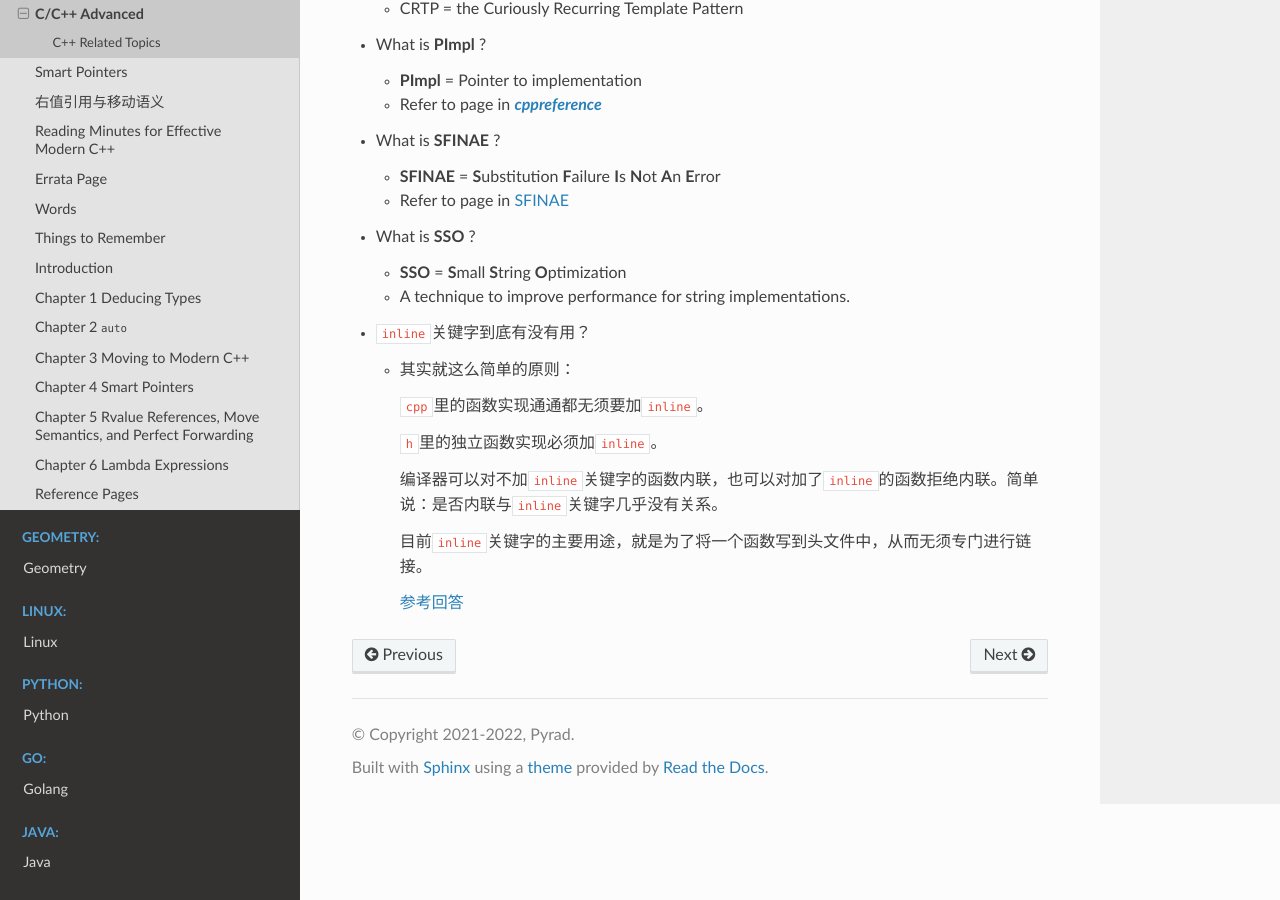
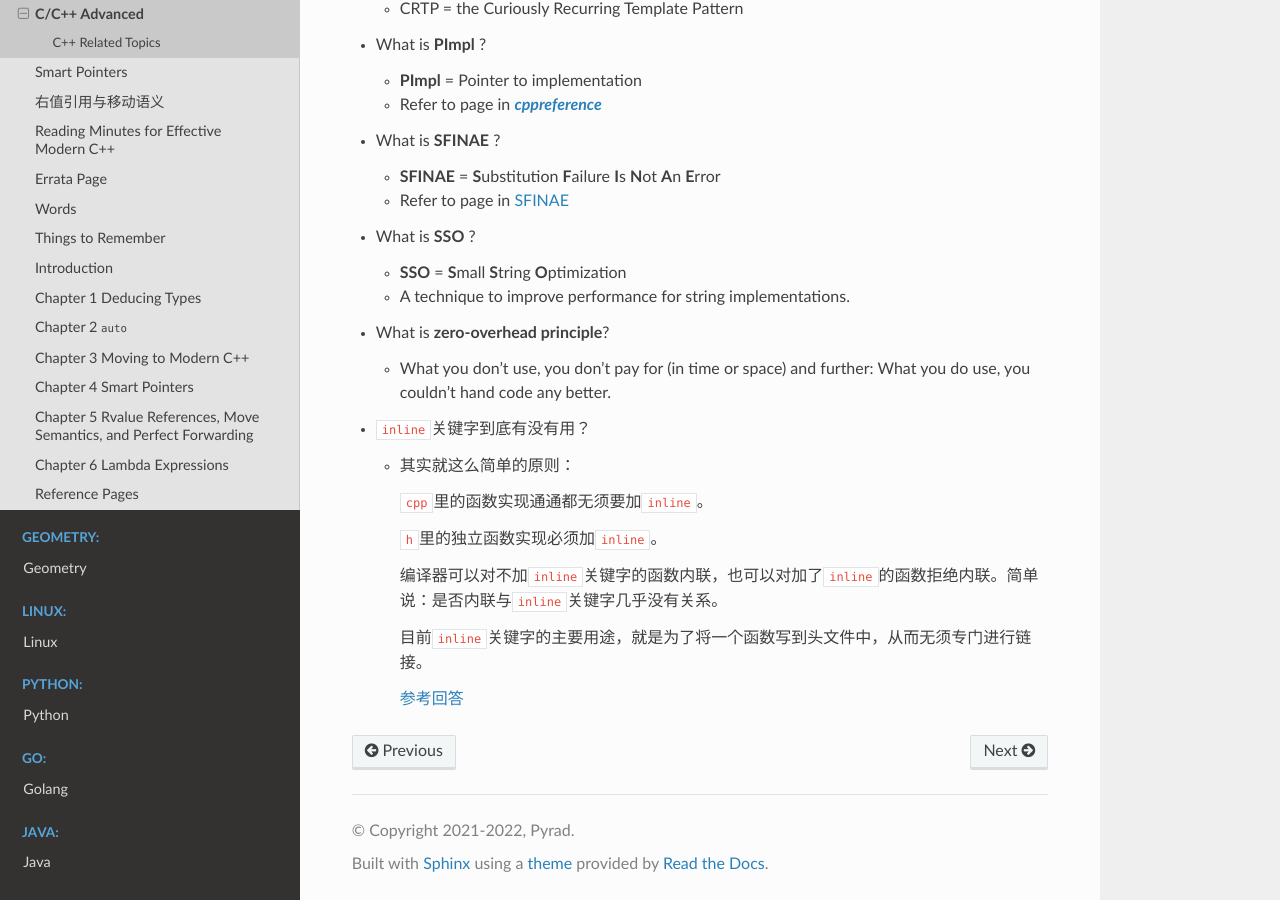
Before and after one commit to Pyrad/pyradnotes, a Sphinx documentation site: the page built from source/CPP/CppAdvanced.md, in a window 1280 px wide and 900 px high, scrolled down 904 px. Built offline with Sphinx 7.4.7 and the Read the Docs theme 2.0.0, drawn with Linux system fonts in a browser that asks for light colours.

Commit message:
What is zero-overhead principle?

```diff
--- a/source/CPP/CppAdvanced.md
+++ b/source/CPP/CppAdvanced.md
@@ -7,15 +7,22 @@ This file shows some advanced usages of C/C++
 ## C++ Related Topics
 
 - What is a **literal type**?
+
 - What is **cv-qualified** ?
   - **cv** means `const` or `volatile`
+
 - What is **trival default constructor**
+
 - What is **an aggregate (class) **?
+
 - What is **NRVO** ?
   - **N**amed **R**eturn **V**alue **O**ptimization（返回值优化）
+
 - What is **copy elision** ?
+
 - What is **RTTI**?
   - **RTTI = Run-Time Type Information**
+
 - What is **closure type**？
   - What is ***lambda*** indeed ?
   - What is ***closure*** ?
@@ -25,19 +32,28 @@ This file shows some advanced usages of C/C++
   - What is **generalized lambda capture** ?
 
 - What is **most vexing parse** ?
+
 - What is **narrowing conversions** ?
   - （类型）范围缩减转换
+
 - What is **CRTP**?
   - CRTP = the Curiously Recurring Template Pattern
+
 - What is **PImpl** ?
   - **PImpl** = Pointer to implementation
   - Refer to page in [***cppreference***](https://en.cppreference.com/w/cpp/language/pimpl)
+
 - What is **SFINAE** ?
   - **SFINAE** = **S**ubstitution **F**ailure **I**s **N**ot **A**n **E**rror
   - Refer to page in [SFINAE](https://en.cppreference.com/w/cpp/language/sfinae)
+
 - What is **SSO** ?
   - **SSO** = **S**mall **S**tring **O**ptimization
   - A technique to improve performance for string implementations.
+
+- What is **zero-overhead principle**?
+
+  - What you don't use, you don't pay for (in time or space) and further: What you do use, you couldn't hand code any better.
 
 - `inline`关键字到底有没有用？
 
```
